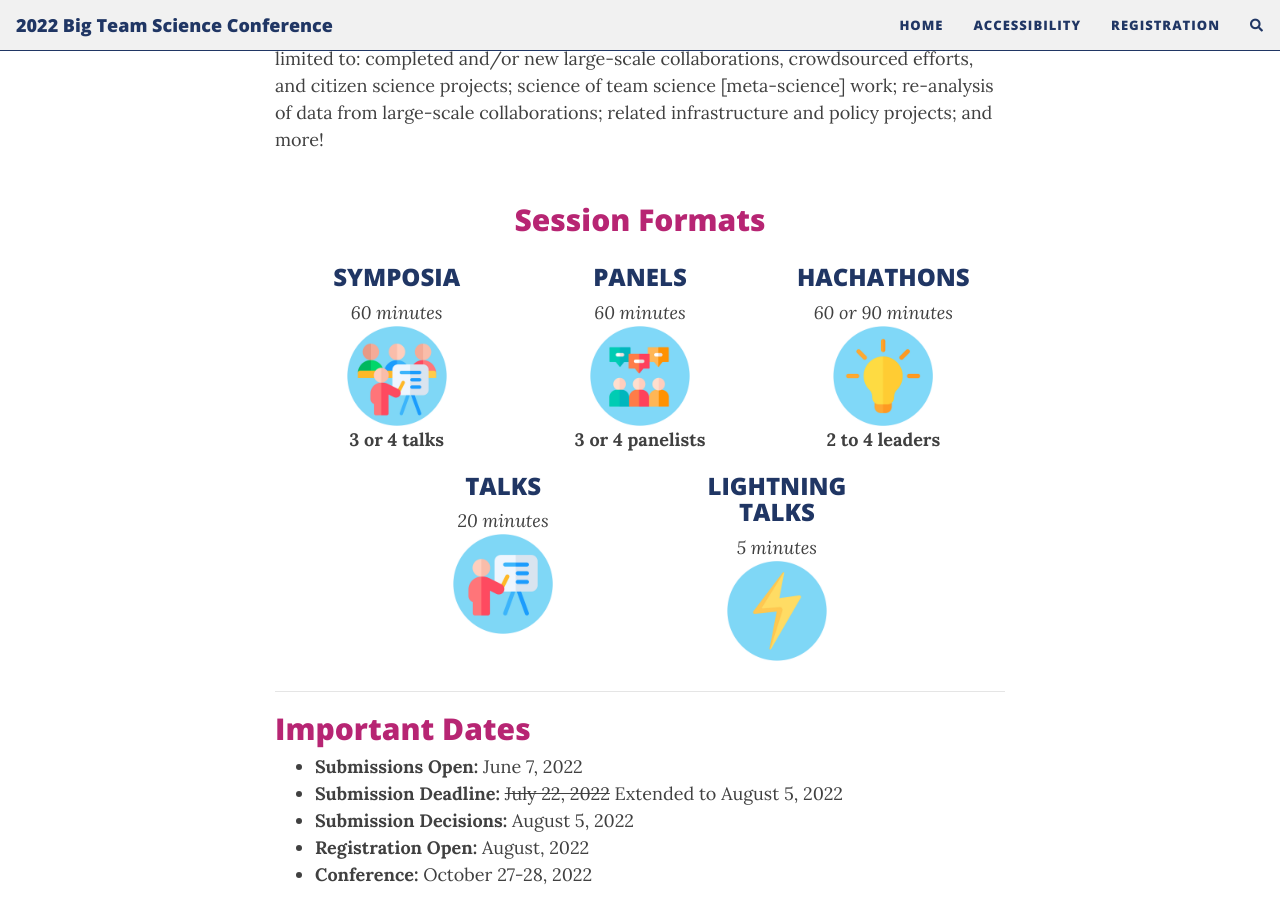
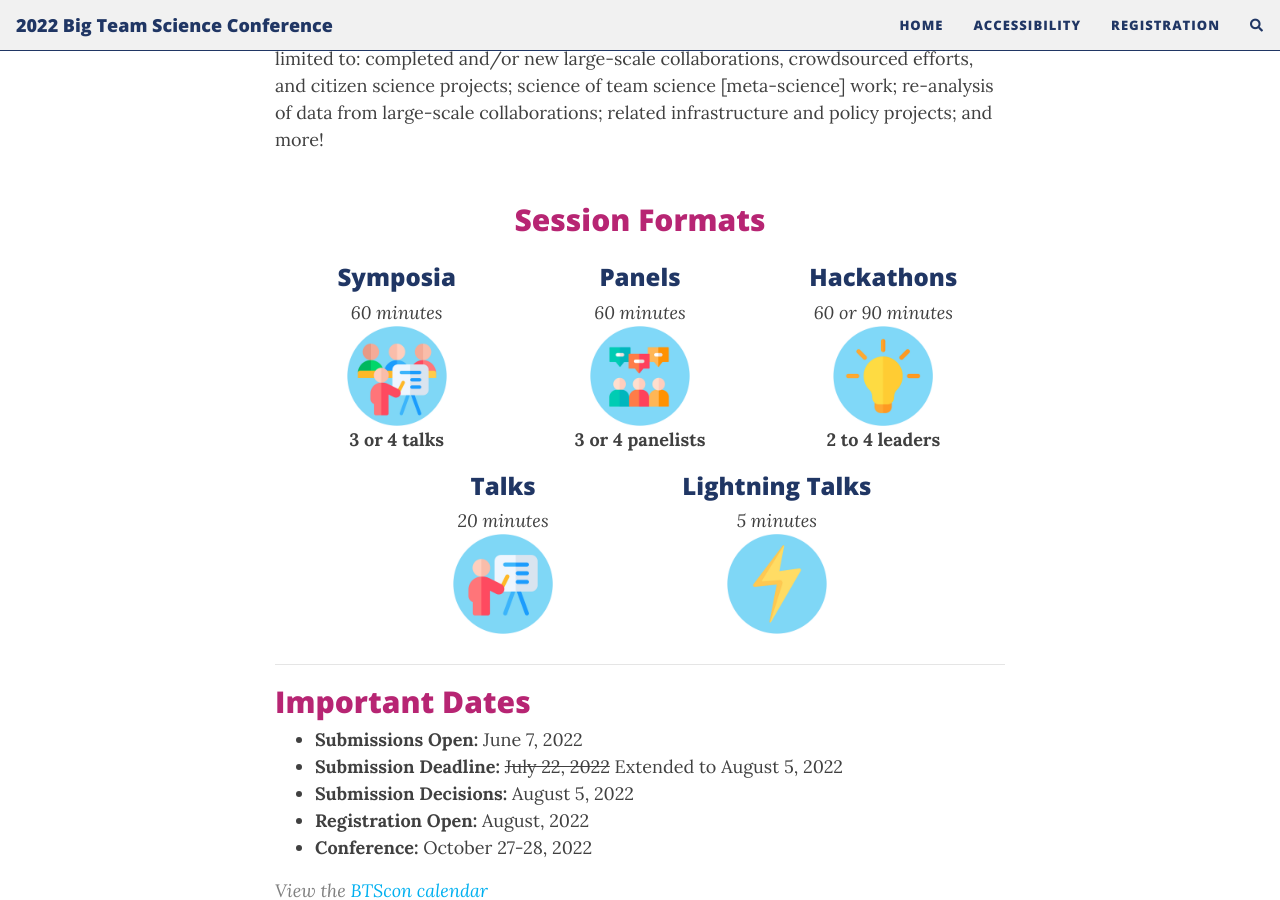
Before and after one commit to bigteamscienceconference/bigteamscienceconference.github.io, a Jekyll site: the page built from index.md, in a window 1280 px wide and 900 px high, scrolled down 2777 px. Built offline with Jekyll 4.4.1, drawn with Linux system fonts in a browser that asks for light colours; nearby versions of some CDN libraries; comment, search, counter and statistics services are not loaded.

Commit message:
Update index.md

```diff
--- a/index.md
+++ b/index.md
@@ -133,19 +133,19 @@
     </div>
     <div class="row justify-content-around">
       <div class="col-sm-4 col-xs-6" align="center">
-        <h3>SYMPOSIA</h3>
+        <h3>Symposia</h3>
         <i>60 minutes</i><br>
         <img src="/assets/img/symposium.png" alt="symposium" width="100" height="100"><br>
         <b>3 or 4 talks</b> <br>
       </div>
       <div class="col-sm-4 col-xs-6" align="center">
-        <h3>PANELS</h3>
+        <h3>Panels</h3>
         <i>60 minutes</i><br>
         <img src="/assets/img/panel.png" alt="panel" width="100" height="100"><br>
         <b>3 or 4 panelists</b><br>
       </div>
       <div class="col-sm-4 col-xs-6" align="center">
-        <h3>HACHATHONS</h3>
+        <h3>Hackathons</h3>
         <i>60 or 90 minutes</i><br>
         <img src="/assets/img/hackathon.png" alt="hackathon" width="100" height="100"><br>
         <b>2 to 4 leaders</b><br>
@@ -155,12 +155,12 @@
       <div class="col-sm-1" align="center">
       </div>
       <div class="col-sm-4 col-xs-6" align="center">
-        <h3>TALKS</h3>
+        <h3>Talks</h3>
         <i>20 minutes</i><br>
         <img src="/assets/img/talk.png" alt="talk" width="100" height="100"><br>
       </div>
       <div class="col-sm-4 col-xs-6" align="center">
-        <h3>LIGHTNING TALKS</h3>
+        <h3>Lightning Talks</h3>
         <i>5 minutes</i><br>
         <img src="/assets/img/lightning.png" alt="lightning talk" width="100" height="100"><br>
       </div>
```
